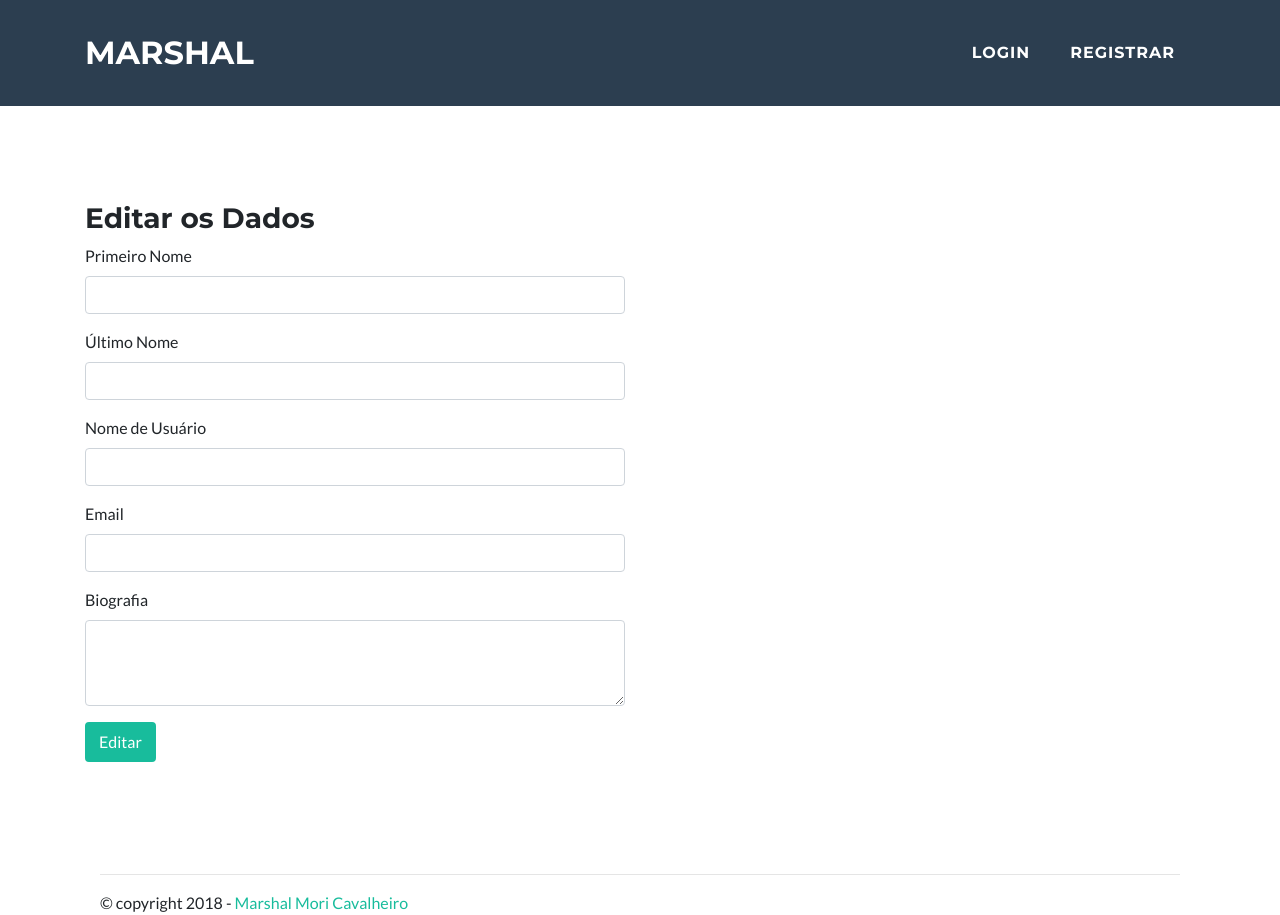
After one commit to marshalmori/flask-blog-mongo, a Flask app: template templates/user/edit.html in a window 1280 px wide. The commit adds this page. Run offline with Flask 2, Linux system fonts and the light colour scheme; the template is opened without the code that fills it: values that come from a table or form of the project are taken from there, others are empty; some libraries are stand-ins or nearby versions.

Commit message:
feat: Criar as views e os templates para editar o dados do usuário.

```diff
--- /dev/null
+++ b/templates/user/edit.html
@@ -0,0 +1,45 @@
+{% extends 'base.html' %}
+
+{% block title %}Edit profile{% endblock %}
+
+{% block content %}
+
+<header class="masthead">
+<div class="container">
+<div class="row">
+
+  <div class="col-md-offset-3 col-md-6">
+
+    <h3>Editar os Dados</h3>
+
+    {% if error %}
+    <div class="alert alert-danger" role="alert">{{ error }}</div>
+    {% endif %}
+
+    {% if message %}
+    <div class="alert alert-success" role="alert">{{ message }}</div>
+    {% endif %}
+
+    {% from "_formhelpers.html" import render_field %}
+    <form method="POST" action="{{ url_for('.edit')}}" role="form">
+
+      {{ form.hidden_tag() }}
+
+      {{ render_field(form.first_name, class='form-control') }}
+      {{ render_field(form.last_name, class='form-control') }}
+
+      {{ render_field(form.username, class='form-control') }}
+      {{ render_field(form.email, class='form-control') }}
+
+      {{ render_field(form.bio, maxlength="160", rows="3", class='form-control') }}
+
+      <button type="submit" class="btn btn-primary">Editar</button>
+
+    </form>
+
+  </div>
+
+</div>
+</div>
+</header>
+{% endblock %}
--- a/templates/user/login.html
+++ b/templates/user/login.html
@@ -13,7 +13,7 @@
       <h3>User Login</h3>
 
       {% if error %}
-      <div class="error text-danger">{{ error }}</div>
+      <div class="alert alert-danger" role="alert">{{ error }}</div>
       {% endif %}
 
       {% from "_formhelpers.html" import render_field %}
```
Also changed, not shown: templates/user/profile.html (+12 -3 lines), user/views.py (+37 -3 lines).
